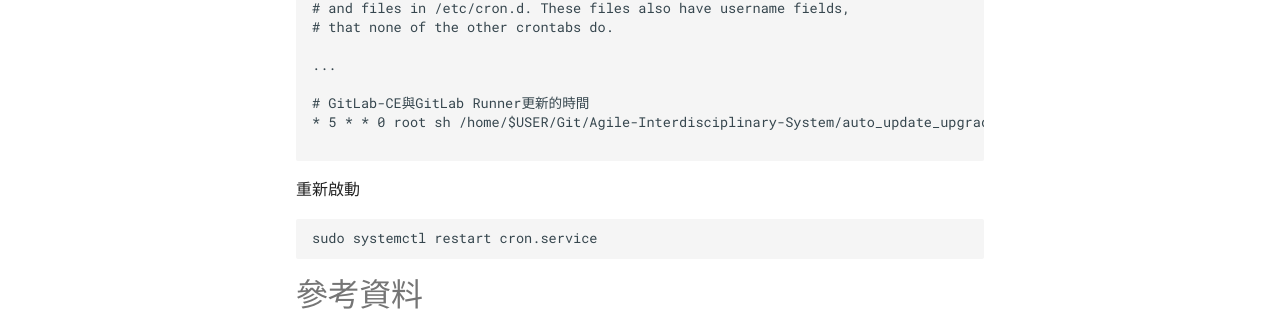
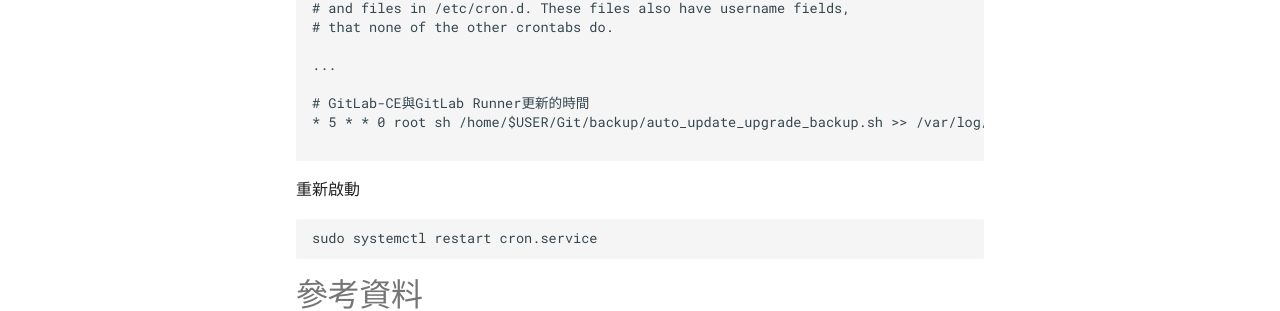
Before and after one commit to TSVS-Special-Topic-Group/Development-Environment-Build, an MkDocs documentation site: the page built from docs/agile-interdisciplinary-system.md, in a window 1280 px wide and 900 px high, scrolled down 22017 px. Shown: the part 319-630 px from the top of the window. Built offline with MkDocs 1.6.1 and Material for MkDocs 9.7.7, drawn with Linux system fonts in a browser that asks for light colours; some of the changed text lies outside the part shown.

Commit message:
變更路徑

````diff
--- a/docs/agile-interdisciplinary-system.md
+++ b/docs/agile-interdisciplinary-system.md
@@ -992,7 +992,7 @@
 ...
 
 # GitLab-CE與GitLab Runner更新的時間
-* 5 * * 0 root sh /home/$USER/Git/Agile-Interdisciplinary-System/auto_update_upgrade_backup.sh
+* 5 * * 0 root sh /home/$USER/Git/backup/auto_update_upgrade_backup.sh >> /var/log/
 
 ```
 
````
